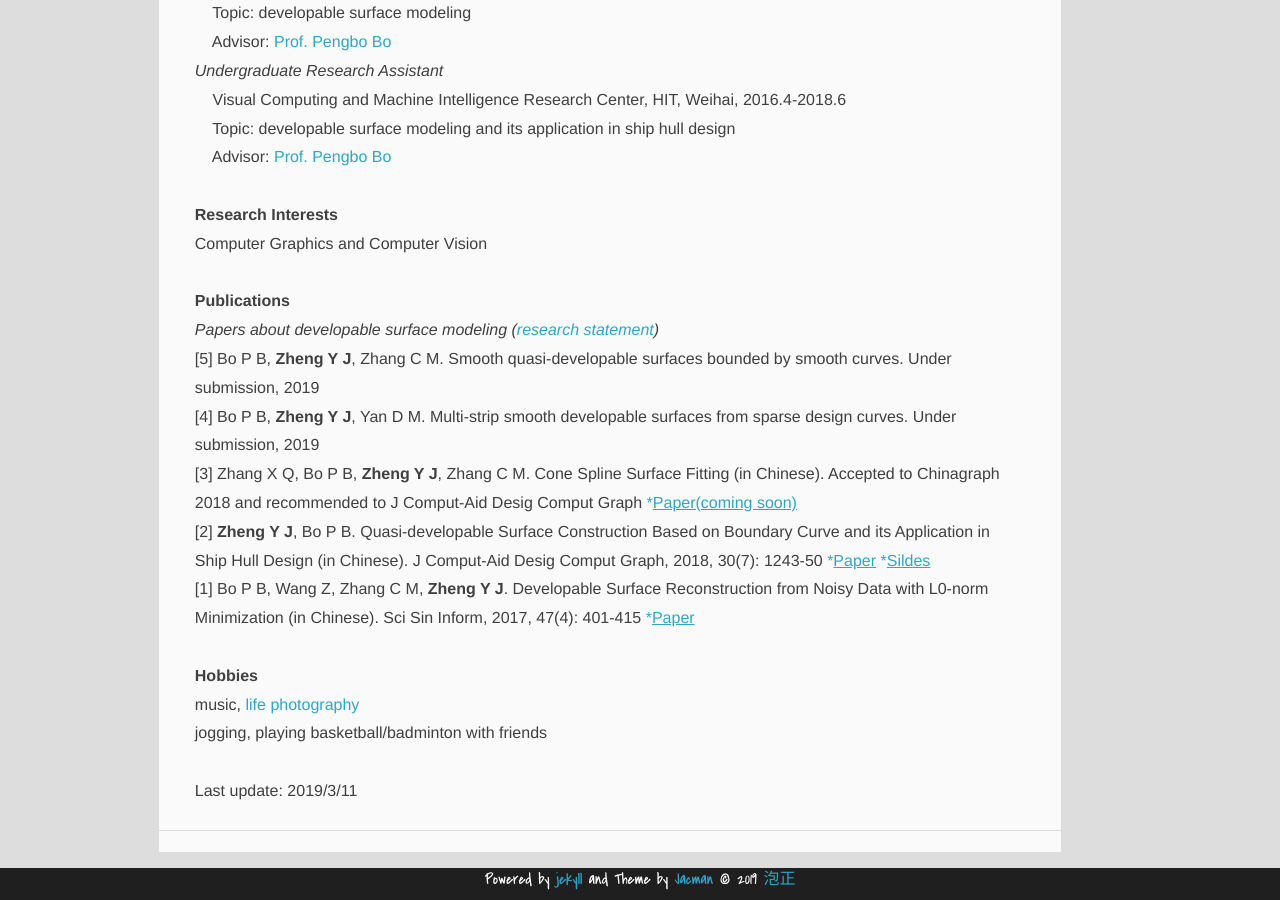
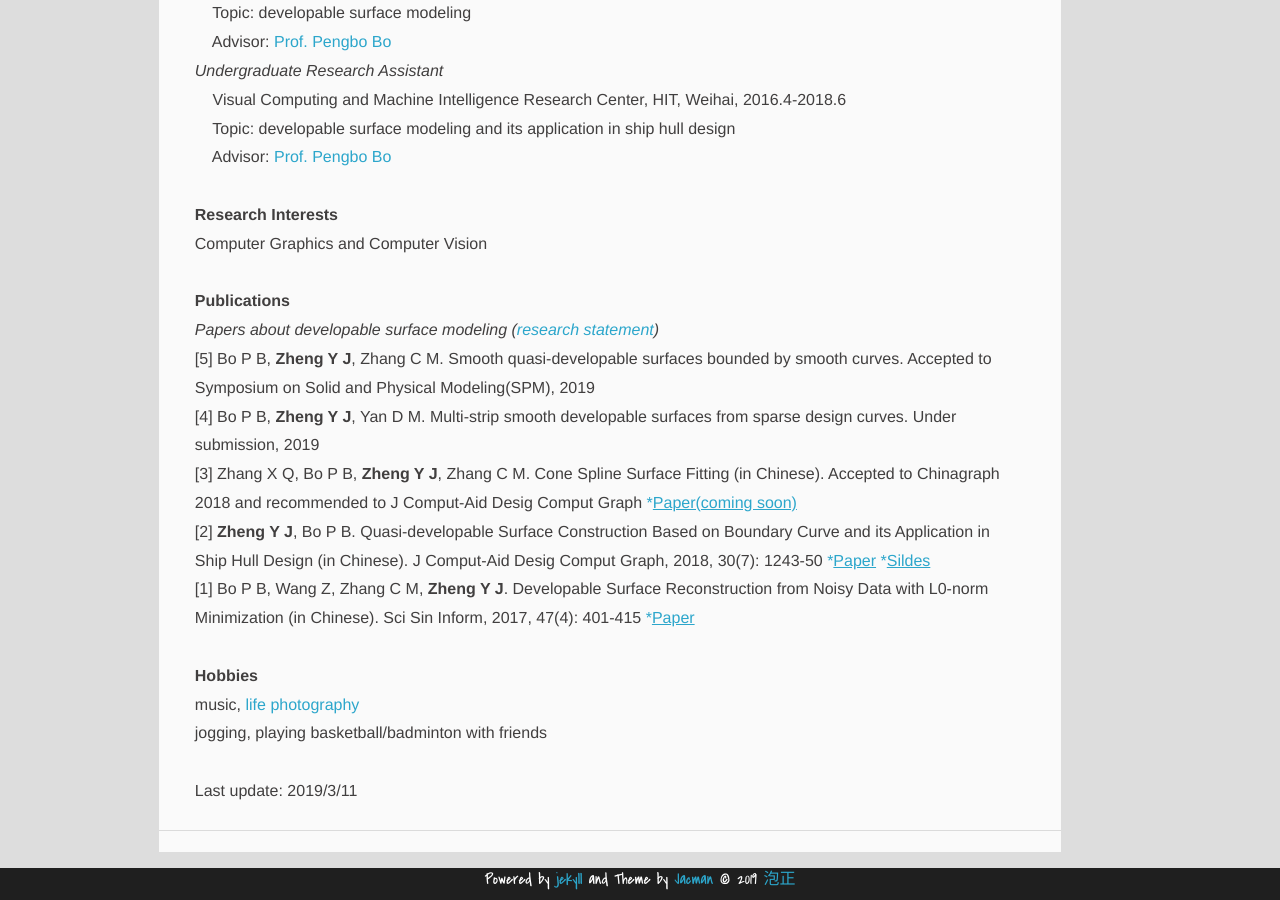
Before and after one commit to PAULYZHENG/paulyzheng.github.io, a Jekyll site: the page built from about/index.html, in a window 1280 px wide and 900 px high, scrolled down 797 px. Built offline with Jekyll 4.4.1, drawn with Linux system fonts in a browser that asks for light colours; comment, search, counter and statistics services are not loaded.

Commit message:
Update index.html

```diff
--- a/about/index.html
+++ b/about/index.html
@@ -47,7 +47,7 @@ Computer Graphics and Computer Vision<br/>
 <br/>
 
 <I>Papers about developable surface modeling (<a href="/paper/RS_UG.pdf" title="RSUN" itemprop="url">research statement</a>)</I><br/>
-[5] Bo P B, <B>Zheng Y J</B>, Zhang C M. Smooth quasi-developable surfaces bounded by smooth curves. Under submission, 2019<br/>
+[5] Bo P B, <B>Zheng Y J</B>, Zhang C M. Smooth quasi-developable surfaces bounded by smooth curves. Accepted to Symposium on Solid and Physical Modeling(SPM), 2019<br/>
 [4] Bo P B, <B>Zheng Y J</B>, Yan D M. Multi-strip smooth developable surfaces from sparse design curves. Under submission, 2019<br/>
 [3] Zhang X Q, Bo P B, <B>Zheng Y J</B>, Zhang C M. Cone Spline Surface Fitting (in Chinese). Accepted to Chinagraph 2018 and recommended to J Comput-Aid Desig Comput Graph <a href="/" title="03" itemprop="url">*<u>Paper(coming soon)</u></a><br/>
 [2] <B>Zheng Y J</B>, Bo P B. Quasi-developable Surface Construction Based on Boundary Curve and its Application in Ship Hull Design (in Chinese). J Comput-Aid Desig Comput Graph, 2018, 30(7): 1243-50 <a href="/paper/2017-02.pdf" title="03" itemprop="url">*<u>Paper</u></a> <a href="/paper/2017-02-report.pdf" title="03" itemprop="url">*<u>Sildes</u></a><br/>
```
